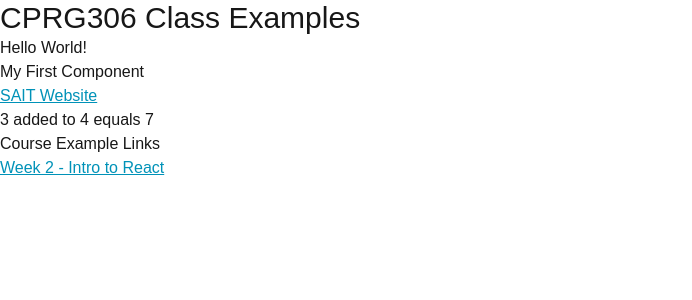
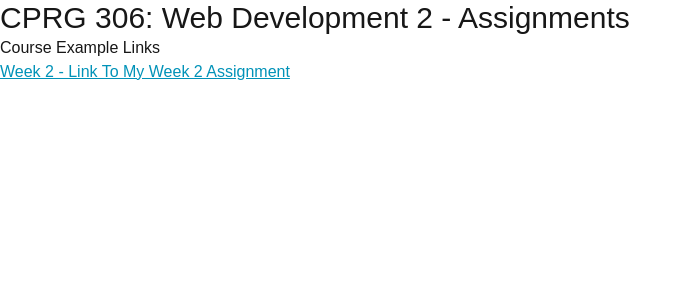
Before and after one commit to Jessie-Tang-Iu/cprg306-assignments, a Next.js app: page / in a window 1280 px wide. Shown: the top 300 px of the page, without its empty margins (0-692 px from the left). Built offline with nearby package versions, Linux system fonts and the light colour scheme.

Commit message:
Update page.js
changing the root page for assignment 2

```diff
--- a/app/page.js
+++ b/app/page.js
@@ -1,26 +1,16 @@
 import Link from "next/link";
-import MyFirstComponent from "./_components/my-first-component";
 
 
 export default function Home() {
-
-  // this is a single line comment
-  /*
-  this is a
-  multi-line comment
-   */
-
     return (
     <main>
       {
         // test
       }
-      <h1 className="text-3xl">CPRG306 Class Examples</h1>
-      <p>Hello World!</p>
-      <MyFirstComponent />
+      <h1 className="text-3xl">CPRG 306: Web Development 2 - Assignments</h1>
       <h2>Course Example Links</h2>
       <ul>
-        <li> <Link href="./week-2/" className="text-cyan-600 underline hover:text-cyan-300">Week 2 - Intro to React</Link> </li>
+        <li> <Link href="./week-2/" className="text-cyan-600 underline hover:text-cyan-300">Week 2 - Link To My Week 2 Assignment</Link> </li>
       </ul>
     </main>
   );
```
